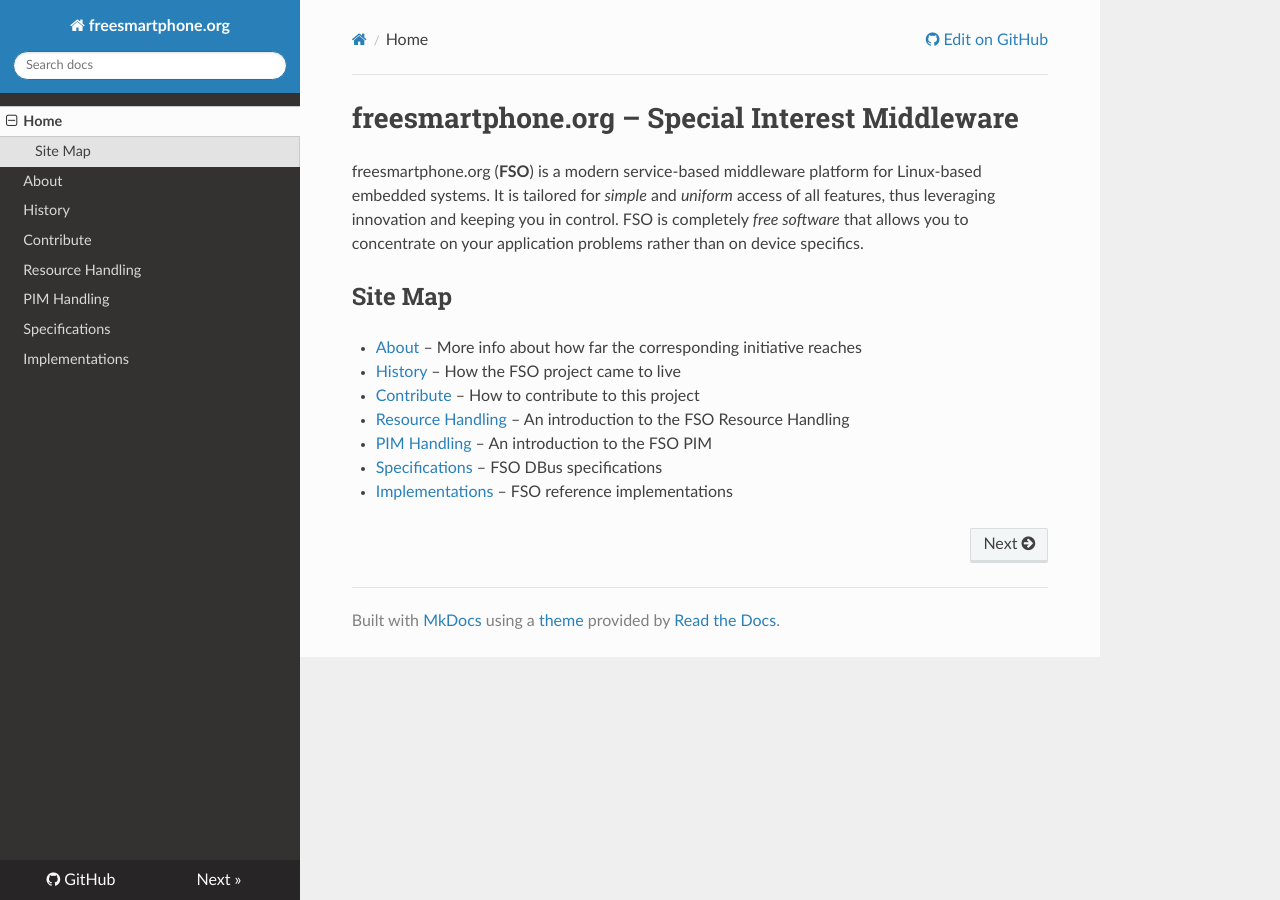
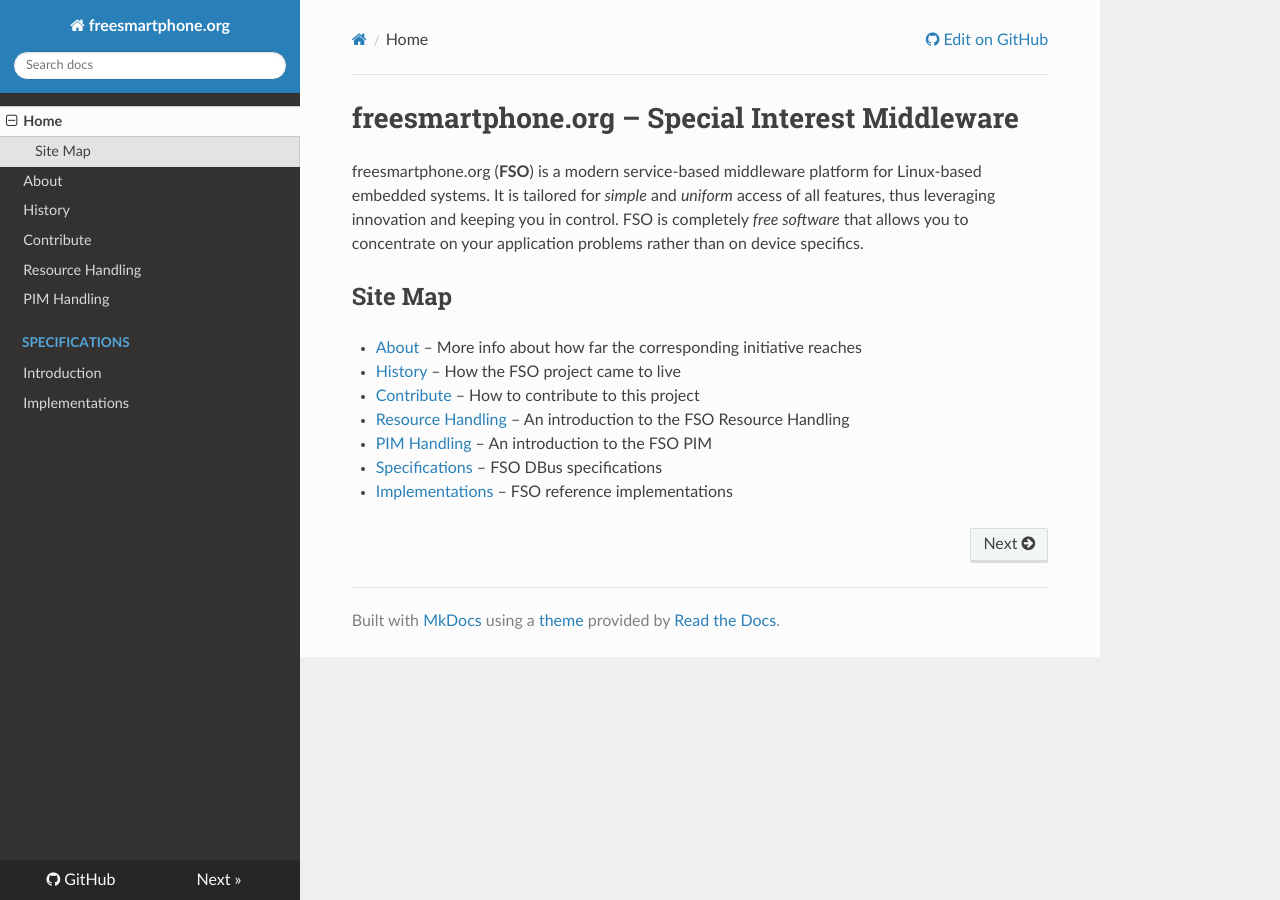
Before and after one commit to freesmartphone/freesmartphone.github.io, an MkDocs documentation site: the page built from docs/index.md, in a window 1280 px wide. Built offline with MkDocs 1.6.1, drawn with Linux system fonts in a browser that asks for light colours; nearby versions of some CDN libraries; old or Windows-style settings are respelled for this version of MkDocs.

```diff
--- a/mkdocs.yml
+++ b/mkdocs.yml
@@ -14,5 +14,17 @@
 - [contribute.md, Contribute]
 - [usage-intro.md, Resource Handling]
 - [pim-intro.md, PIM Handling]
-- [specifications.md, Specifications]
+- [specifications.md, Specifications, Introduction]
+
+
+
+
+
+
+
+
+
+
+
+
 - [implementations.md, Implementations]
```
Also changed, not shown: docs/specification.md (renamed from docs/specifications.md), site/index.html, 3 other files.
